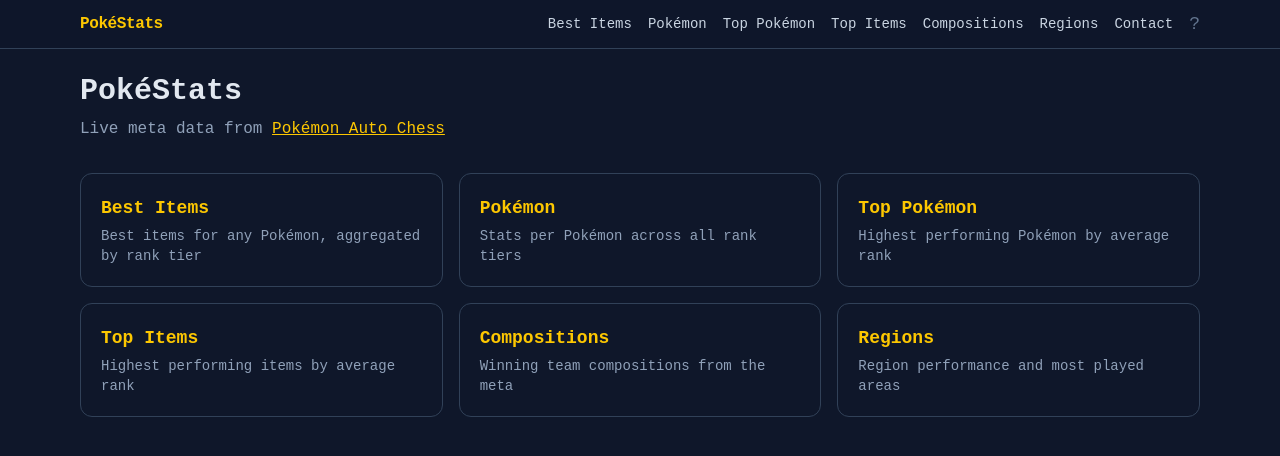
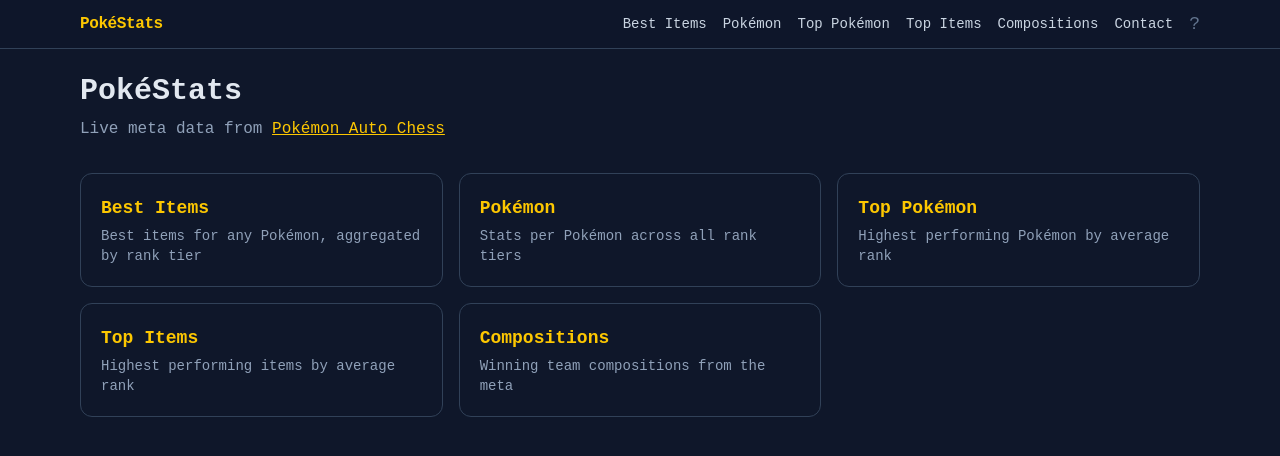
Before and after one commit to ivaniuss/pokestats-web, a Next.js app: page / in a window 1280 px wide. Shown: the top 456 px of the page. Built offline with nearby package versions, Linux system fonts and the light colour scheme.

Commit message:
remove regions page

```diff
--- a/src/app/layout.tsx
+++ b/src/app/layout.tsx
@@ -43,9 +43,9 @@
     pt: { title: "Count", body: "Quantidade de partidas registradas com este dado. Quanto maior, mais representativo estatisticamente. Valores baixos (ex. < 100) podem ser enganosos — uma única partida com sorte distorce a média." },
   },
   pages: {
-    en: { title: "Pages", body: "• Best Items — Search a Pokémon and see the best items to use on it, ranked by performance across tiers.\n• Pokémon — Stats per Pokémon broken down by rank tier.\n• Top Pokémon — Highest performing Pokémon by average rank, filterable by tier.\n• Top Items — Highest performing items by average rank, filterable by tier.\n• Compositions — Winning team compositions from the current meta.\n• Regions — Performance data for each game region." },
-    es: { title: "Páginas", body: "• Best Items — Busca un Pokémon y ve los mejores items para usarlo, ordenados por rendimiento según tier.\n• Pokémon — Estadísticas de cada Pokémon separado por tier de ranking.\n• Top Pokémon — Los Pokémon con mejor avg_rank, filtrable por tier.\n• Top Items — Los items con mejor avg_rank, filtrable por tier.\n• Compositions — Composiciones de equipo ganadoras del meta actual.\n• Regions — Rendimiento de cada región del juego." },
-    pt: { title: "Páginas", body: "• Best Items — Procure um Pokémon e veja os melhores itens para usar nele, ordenados por desempenho por tier.\n• Pokémon — Estatísticas de cada Pokémon separado por tier de ranking.\n• Top Pokémon — Os Pokémon com melhor avg_rank, filtrável por tier.\n• Top Items — Os itens com melhor avg_rank, filtrável por tier.\n• Compositions — Composições de equipe vencedoras do meta atual.\n• Regions — Desempenho de cada região do jogo." },
+    en: { title: "Pages", body: "• Best Items — Search a Pokémon and see the best items to use on it, ranked by performance across tiers.\n• Pokémon — Stats per Pokémon broken down by rank tier.\n• Top Pokémon — Highest performing Pokémon by average rank, filterable by tier.\n• Top Items — Highest performing items by average rank, filterable by tier.\n• Compositions — Winning team compositions from the current meta." },
+    es: { title: "Páginas", body: "• Best Items — Busca un Pokémon y ve los mejores items para usarlo, ordenados por rendimiento según tier.\n• Pokémon — Estadísticas de cada Pokémon separado por tier de ranking.\n• Top Pokémon — Los Pokémon con mejor avg_rank, filtrable por tier.\n• Top Items — Los items con mejor avg_rank, filtrable por tier.\n• Compositions — Composiciones de equipo ganadoras del meta actual." },
+    pt: { title: "Páginas", body: "• Best Items — Procure um Pokémon e veja os melhores itens para usar nele, ordenados por desempenho por tier.\n• Pokémon — Estatísticas de cada Pokémon separado por tier de ranking.\n• Top Pokémon — Os Pokémon com melhor avg_rank, filtrável por tier.\n• Top Items — Os itens com melhor avg_rank, filtrável por tier.\n• Compositions — Composições de equipe vencedoras do meta atual." },
   },
 }
 
@@ -55,7 +55,6 @@
   { href: "/top-pokemon", label: "Top Pokémon" },
   { href: "/top-items", label: "Top Items" },
   { href: "/compositions", label: "Compositions" },
-  { href: "/regions", label: "Regions" },
   { href: "/contact", label: "Contact" },
 ]
 
--- a/src/app/page.tsx
+++ b/src/app/page.tsx
@@ -7,7 +7,6 @@
     { href: "/top-pokemon", title: "Top Pokémon", desc: "Highest performing Pokémon by average rank" },
     { href: "/top-items", title: "Top Items", desc: "Highest performing items by average rank" },
     { href: "/compositions", title: "Compositions", desc: "Winning team compositions from the meta" },
-    { href: "/regions", title: "Regions", desc: "Region performance and most played areas" },
   ]
   return (
     <div>
```
